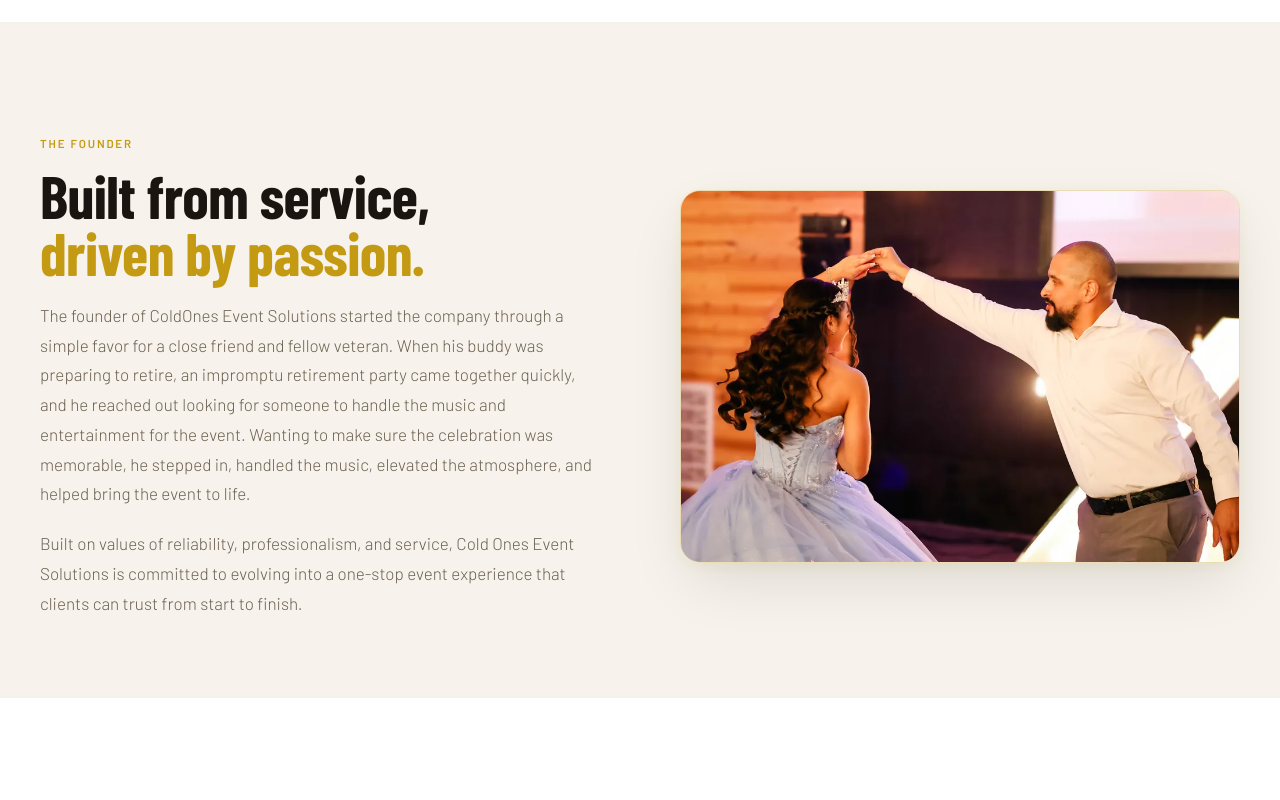
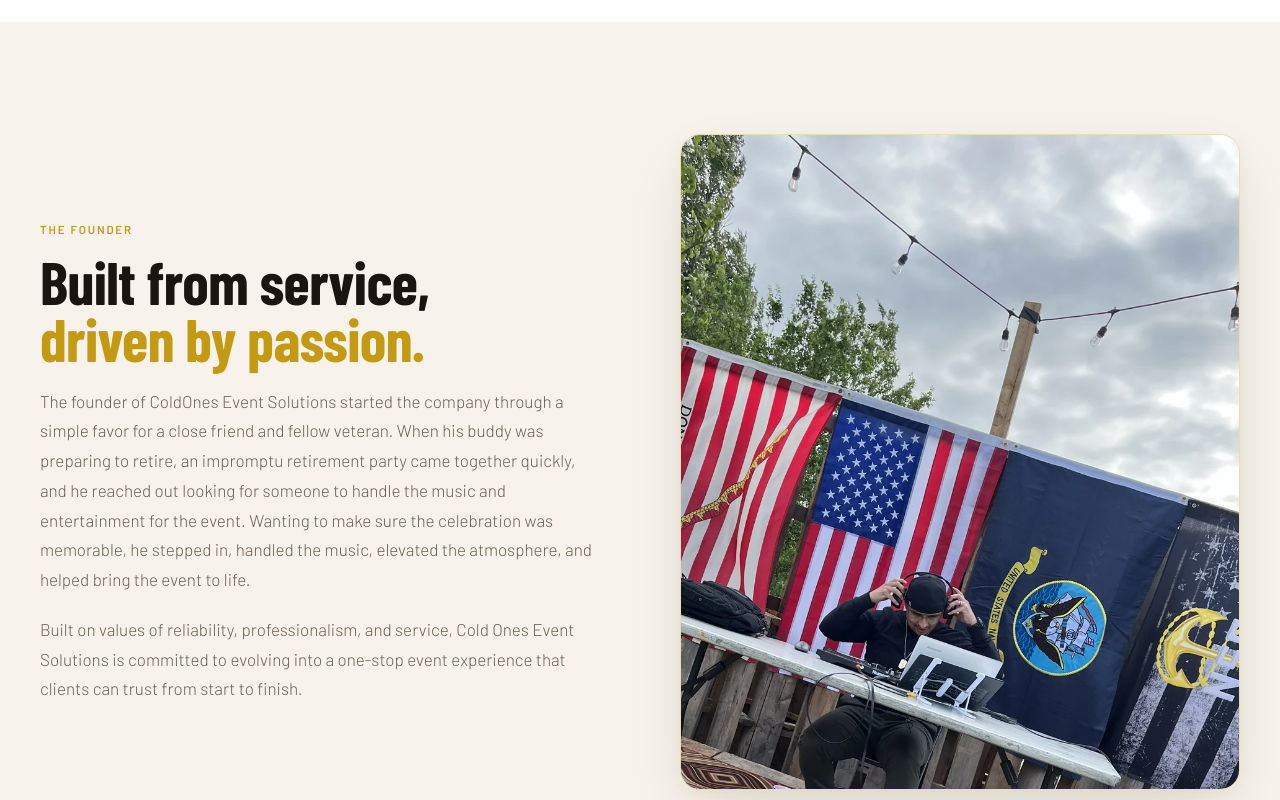
Before and after one commit to IsmaelEudave/Coldones-deploy-website, a website: page index.html in a window 1280 px wide. Shown: the part 2680-3480 px from the top of the page. Drawn offline with nearby package versions, Linux system fonts and the light colour scheme; a web font is replaced by a local one.

Commit message:
Replace about section photo with founder DJ shot (founder-dj.webp)
- Crop original IMG_2157.jpg to top 57% (removes empty stage floor)
- Resize to 900x1054, export WebP quality 88 — 174KB
- Update aspect-ratio and alt text in HTML

Co-Authored-By: Claude Sonnet 4.6 <noreply@anthropic.com>

```diff
--- a/index.html
+++ b/index.html
@@ -454,7 +454,7 @@
 
     .about-img-wrap {
       border-radius: 20px; overflow: hidden;
-      aspect-ratio: 3 / 2;
+      aspect-ratio: 900 / 1054;
       border: 1px solid var(--border);
       box-shadow: 0 24px 64px -12px rgba(0,0,0,0.12), 0 4px 16px rgba(196,154,18,0.08);
     }
@@ -1124,9 +1124,9 @@
         <div>
           <div class="about-img-wrap reveal">
             <img
-              src="brand_assets/AboutImages/webp/IMG_4668.webp"
-              alt="Coldones Events founder performing at a Quinceañera"
-              width="640" height="427"
+              src="brand_assets/AboutImages/webp/founder-dj.webp"
+              alt="Coldones Events founder DJing at an outdoor event with American and Navy flags"
+              width="900" height="1054"
               loading="lazy" decoding="async">
           </div>
         </div>
```
Also changed, not shown: brand_assets/AboutImages/webp/founder-dj.webp (added).
